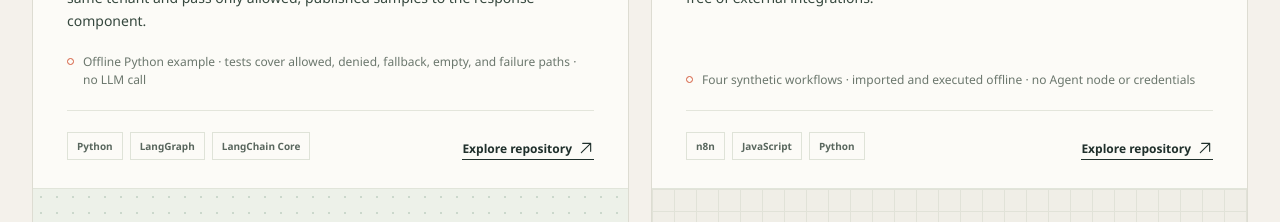
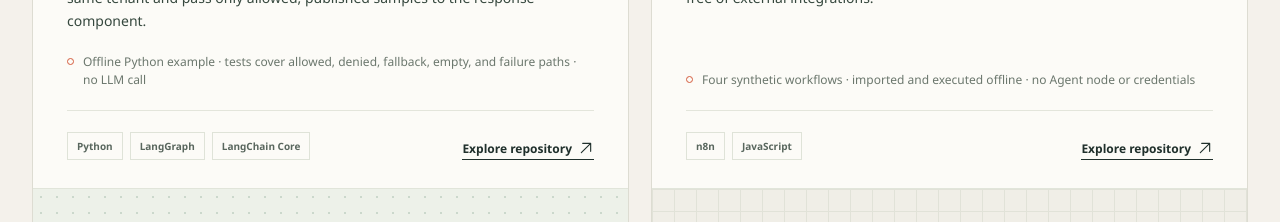
Before and after one commit to rodrigolima-dev/rodrigolima-dev.github.io, a React (Vite) app: page / in a window 1280 px wide. Shown: the part 1880-2102 px from the top of the page. Built offline with nearby package versions, Linux system fonts and the light colour scheme.

Commit message:
docs: align project claims with public evidence

```diff
--- a/index.html
+++ b/index.html
@@ -6,7 +6,7 @@
     <meta name="theme-color" content="#f4f1eb" />
     <meta
       name="description"
-      content="Rodrigo Lima is a Full Stack Software Engineer working across web products, applied AI, automation, and systems architecture. Explore selected open-source work and engineering decisions."
+      content="Rodrigo Lima is a Full Stack Software Engineer working across web products, applied AI, automation, and systems architecture. Explore selected public repositories and engineering decisions."
     />
     <meta property="og:type" content="website" />
     <meta property="og:title" content="Rodrigo Lima — Full Stack Software Engineer" />
--- a/src/projects.ts
+++ b/src/projects.ts
@@ -48,7 +48,7 @@ export const projects: Project[] = [
       'Give each branch an explicit outcome and keep the examples inactive, local, and free of external integrations.',
     evidence:
       'Four synthetic workflows · imported and executed offline · no Agent node or credentials',
-    technologies: ['n8n', 'JavaScript', 'Python'],
+    technologies: ['n8n', 'JavaScript'],
     href: 'https://github.com/rodrigolima-dev/n8n-patterns',
     visual: 'workflow',
   },
```
